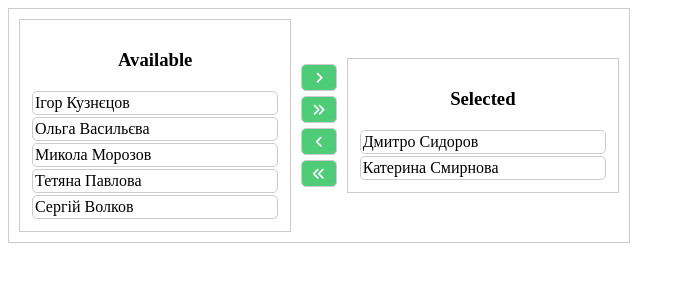
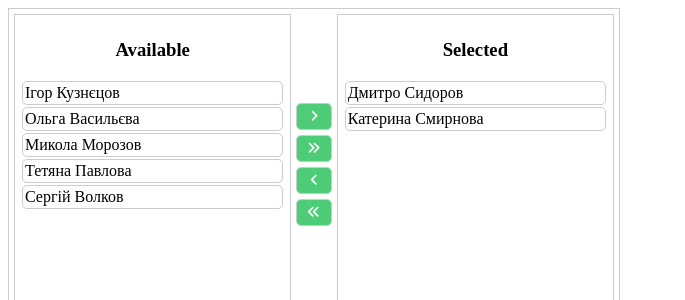
Before and after one commit to butkodenis/UI, a React (Vite) app: page / in a window 1280 px wide. Shown: the top 300 px of the page, without its empty margins (0-685 px from the left). Built offline with nearby package versions, Linux system fonts and the light colour scheme.

Commit message:
для правок потом

```diff
--- a/src/ui/components/DualListBox/styles/scss/DualListBox.scss
+++ b/src/ui/components/DualListBox/styles/scss/DualListBox.scss
@@ -1,11 +1,12 @@
 .dual-list-box {
   display: flex;
   justify-content: space-between;
-  align-items: center;
+
   border: 1px solid #ccc;
   width: 100%;
-  max-width: 600px; // или убери, если нужно на всю ширину родителя
-  padding: 10px;
+  height: 300px;
+  max-width: 600px;
+  padding: 5px;
 }
 
 .dual-list-box__available,
@@ -14,8 +15,8 @@
   display: flex;
   flex-direction: column;
   border: 1px solid #ccc;
-  padding: 10px;
-  min-width: 150px; // Минимальная ширина, чтобы элементы не схлопывались
+  padding: 5px;
+  min-width: 150px;
   h3 {
     text-align: center;
   }
@@ -24,11 +25,12 @@
 .dual-list-box__controls {
   display: flex;
   flex-direction: column;
-  align-items: center; // Центрирование кнопок
+  align-items: center;
   justify-content: center;
   gap: 5px;
-  padding: 10px;
+  padding: 5px;
 }
+
 .dual-list-box__controls button {
   width: 100%;
   padding: 5px 10px;
```
